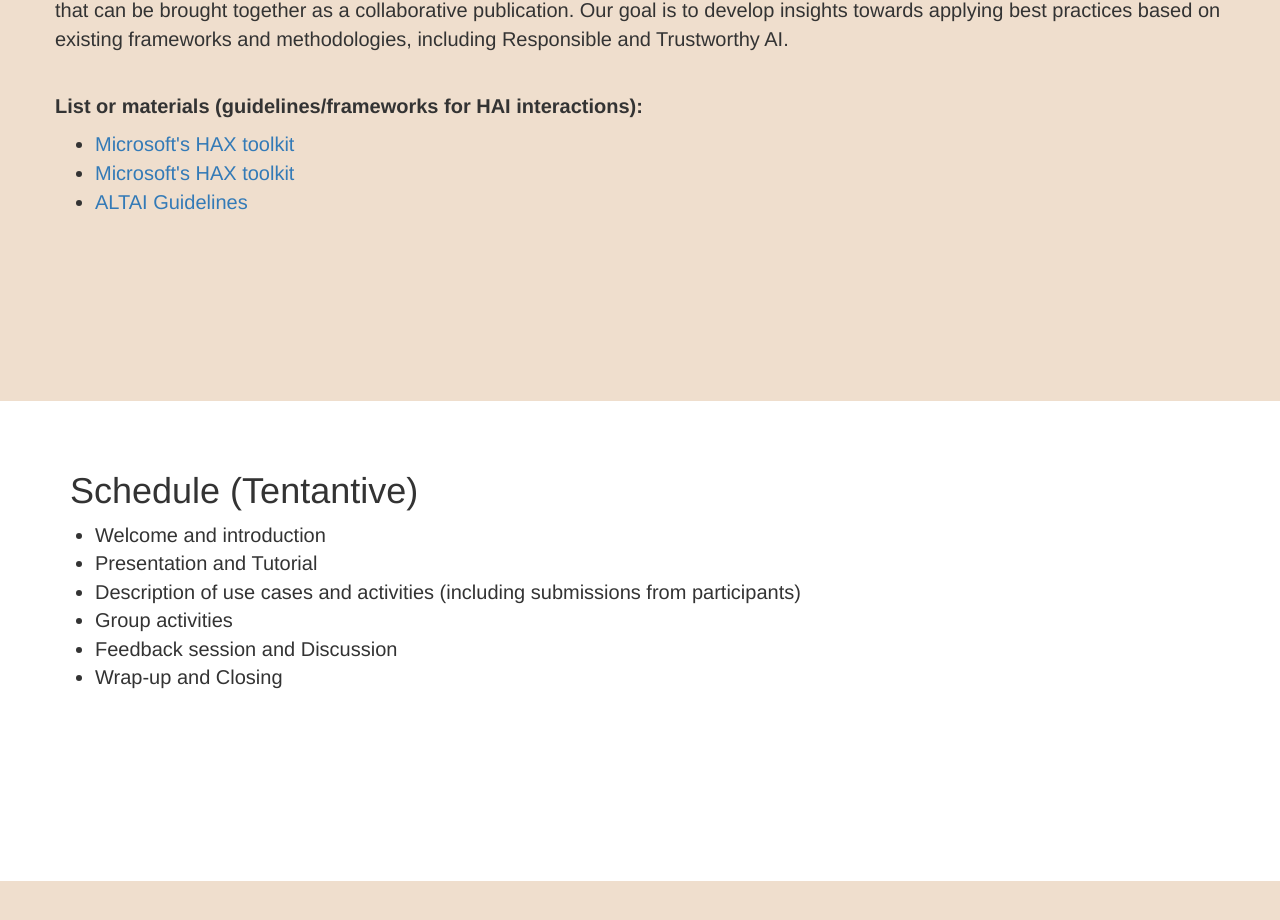
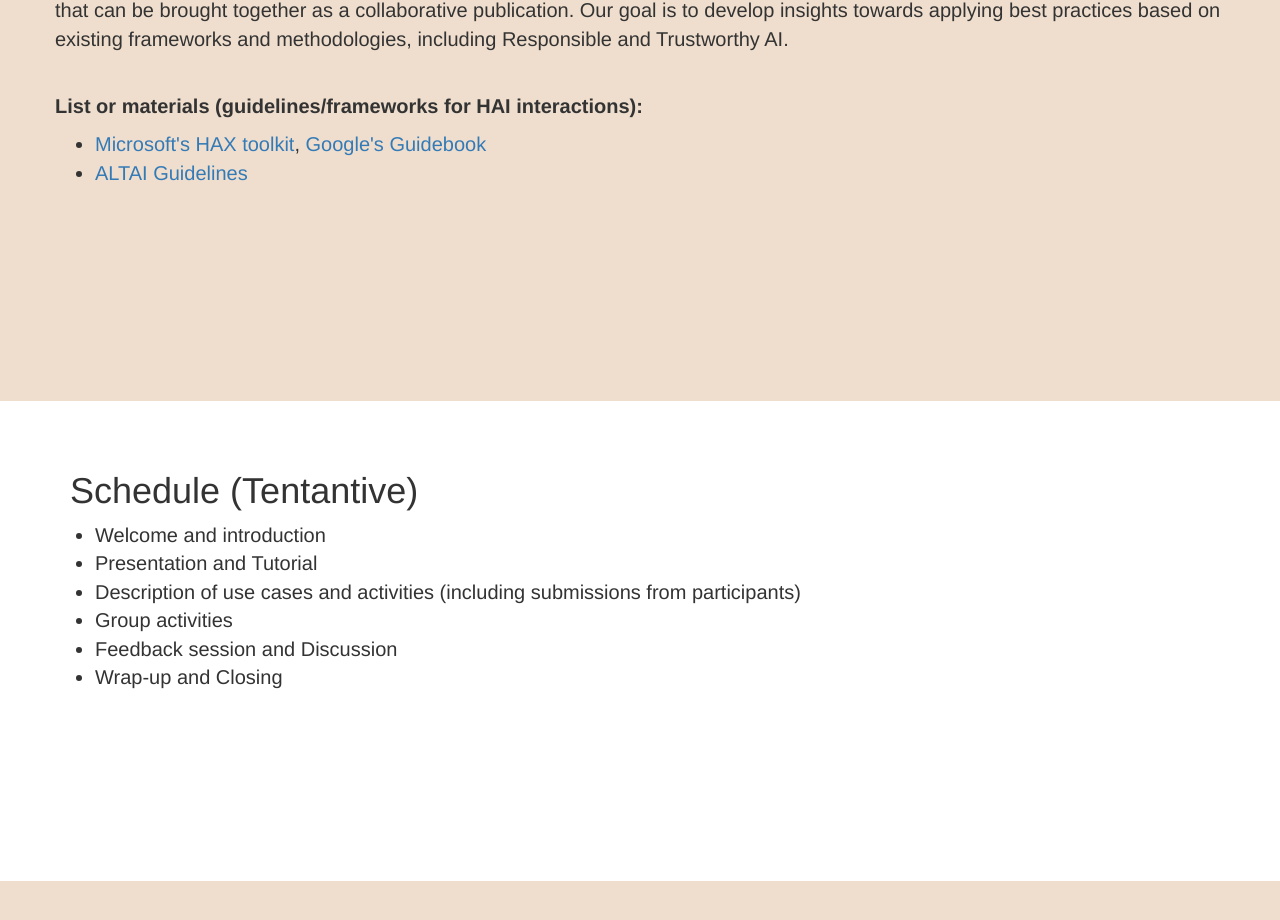
Before and after one commit to TsiakasK/HAIP, a plain HTML site: page hcomp.html in a window 1280 px wide. Shown: the part 1199-2119 px from the top of the page. Drawn offline with Linux system fonts and the light colour scheme.

Commit message:
Update hcomp.html

```diff
--- a/hcomp.html
+++ b/hcomp.html
@@ -85,8 +85,8 @@
 		    	Responsible and Trustworthy AI. <p>&nbsp;</p>
 			<p> <b> List or materials (guidelines/frameworks for HAI interactions):</b>
 		    	<ul>
-			<li> <a href= https://www.microsoft.com/en-us/haxtoolkit/library/?content_type%5B2%5D=guideline target="_blank">Microsoft's HAX toolkit</a> </li>
-			<li> <a href= https://pair.withgoogle.com/guidebook/patterns/how-do-i-get-started target="_blank">Microsoft's HAX toolkit</a> </li>
+			<li> <a href= https://www.microsoft.com/en-us/haxtoolkit/library/?content_type%5B2%5D=guideline target="_blank">Microsoft's HAX toolkit</a>, <a href= https://pair.withgoogle.com/guidebook/patterns/how-do-i-get-started target="_blank">Google's Guidebook</a> </li>
+
 			<li> <a href= https://digital-strategy.ec.europa.eu/en/library/assessment-list-trustworthy-artificial-intelligence-altai-self-assessment target="_blank">ALTAI Guidelines</a> </li>
 			</ul>
             	</div>
```
